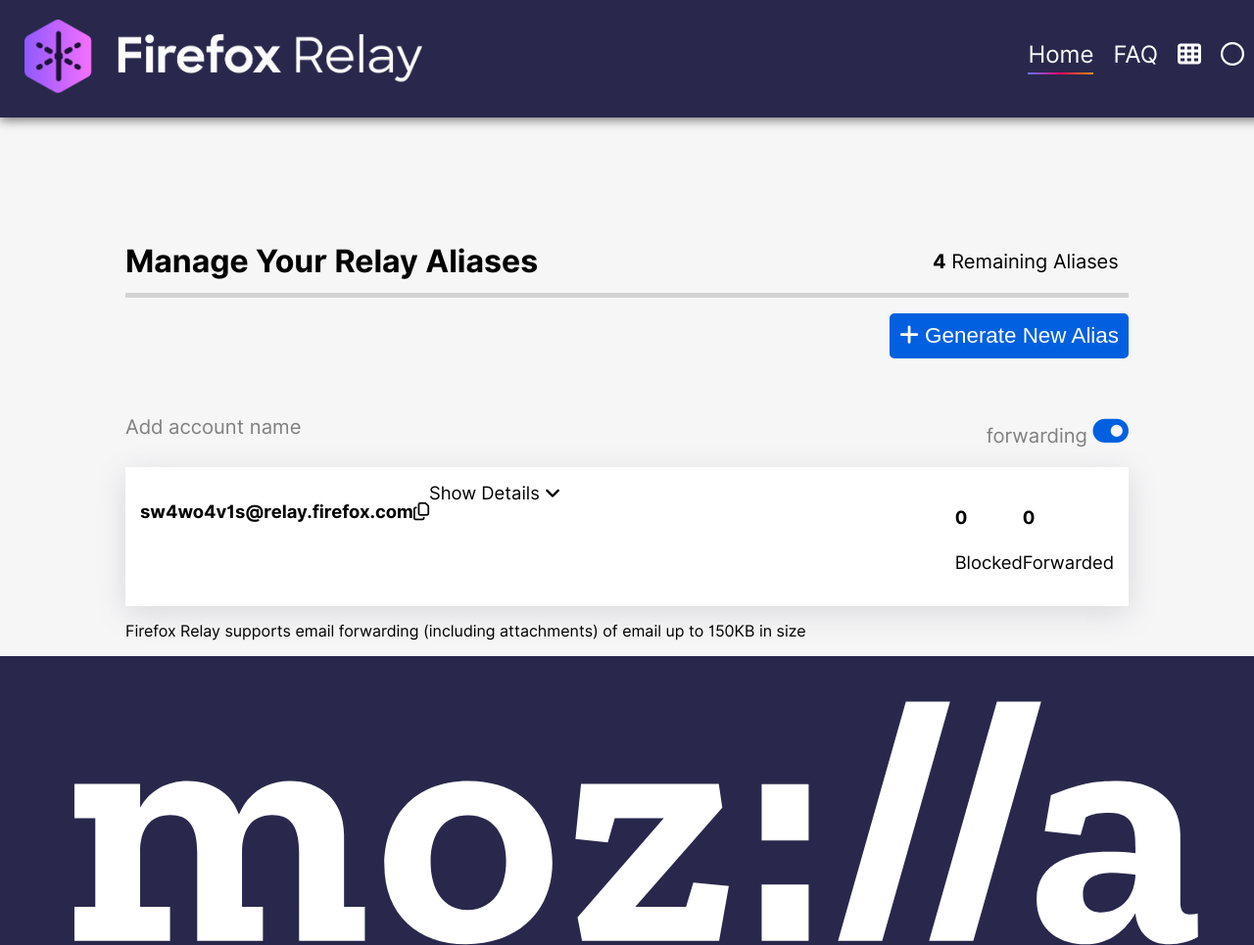
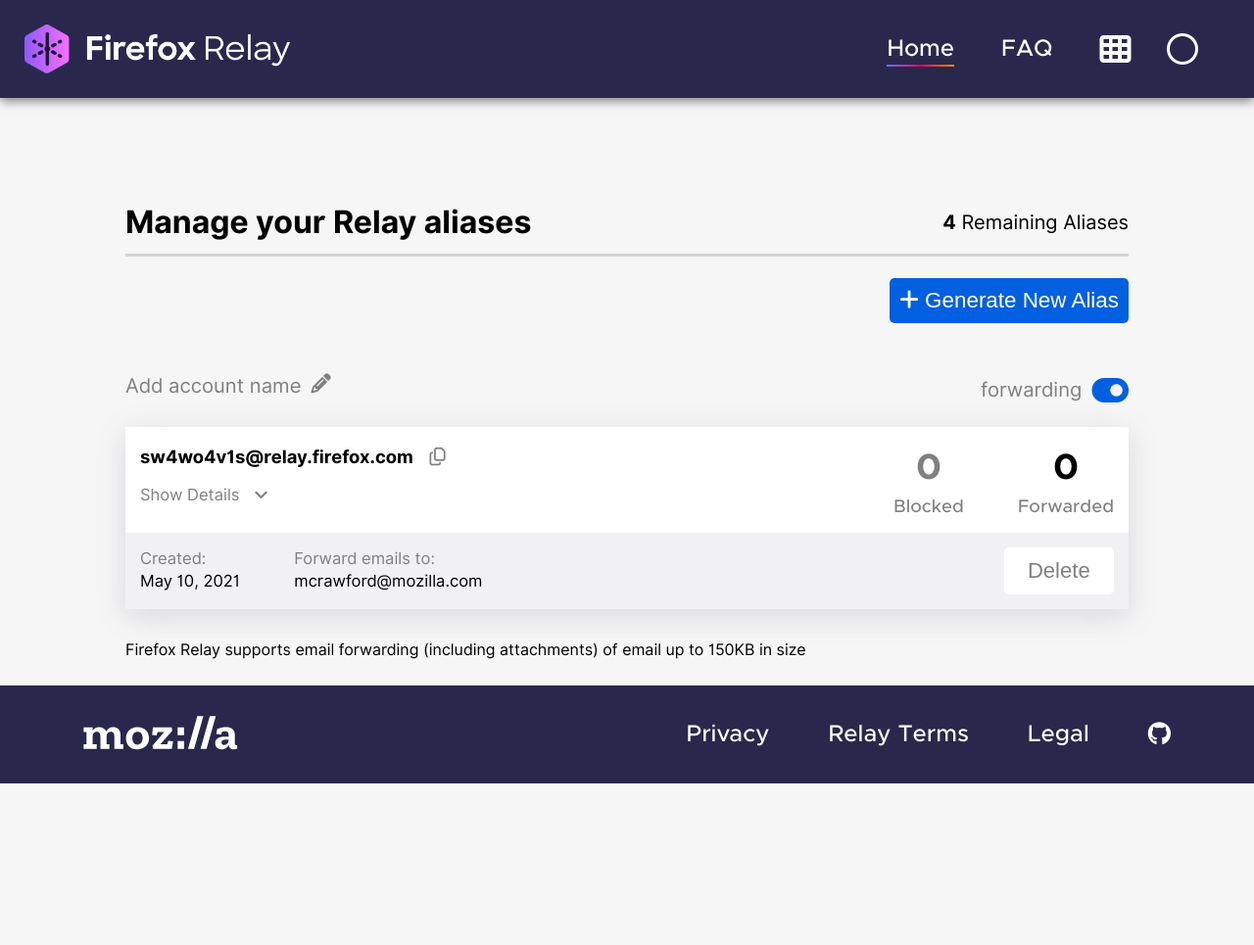
Before and after one commit to peetypeet5000/privacy-security-submission, a website: page index.html in a window 1280 px wide. Shown: the top 965 px of the page at 98% size. After the commit the page ends 800 px from the top, so only its background shows below. Drawn offline with Linux system fonts and the light colour scheme.

Commit message:
mostly complete styles

```diff
--- a/assets/styles.css
+++ b/assets/styles.css
@@ -16,54 +16,65 @@
 
 /* Put CSS Styles Here */
 
+/* Overall Styles */
+
 body {
     margin: 0px;
     font-family: "Inter UI", Helvetica Neue, Helvetica, Arial, sans-serif;
     background: rgb(246, 246, 247);
+    min-height: 100vh;
+    flex-direction: column;
 }
 
+.flex {
+    display: flex;
+}
+
+.grey {
+    color: grey;
+}
+
+.left-marg {
+    margin-left: .9em;
+}
+
+/* Header Styles */
+
 header {
+    justify-content: space-between;
+    font-family: var(--metropolis);
     background: rgb(41,40,76);
     box-shadow: 0px 3px 10px rgba(0, 0, 0, 0.5);
-    padding: 0px;
-    margin: 0px;
-    width: 100%;
-    height: 100px;
-    padding: 10px;
+    height: 50px;
+    padding: 25px;
 }
 
-.navbar {
-    display: flex;
-    flex-wrap: nowrap;
-    align-items: center;
-    width: 100%;
+.header-nav {
+    margin: auto 0 auto auto;
 }
 
-.logobox {
-    flex: 1 1 auto;
-}
-
-.logo {
-    margin-top: 10px;
-    height: 75px;
-    width: auto;
-    margin-left: 15px;
-}
-
-.navbar a {
-    flex: 0 0 auto;
-    vertical-align: middle;
-    margin-right: 20px;
+.header-nav a {
+    margin: auto 2em auto auto;
     font-size: 1.5em;
     text-decoration: none;
     color: white;
 }
 
-a.space {
-    flex: 1 1 70%;
+.logo {
+    height: 50px;
 }
 
-.navbar .active::after  {
+.header-buttons {
+    margin: auto .0 auto 0;
+}
+
+.header-buttons i {
+    margin: auto 1em auto auto;
+    color: white;
+    font-size: 2em;
+}
+
+.header-nav .active::after  {
     display: block;
     content: "";
     background: var(--navGradient);
@@ -73,50 +84,47 @@
     margin-top: 4px;
 }
 
+
 /* Body Styles */
 
 .content {
+    flex: 1;
     padding-left: 10vw;
     padding-right: 10vw;
 }
 
-.main-text {
-    margin-top: 100px;
-    width: 100%;
-    border-bottom: 5px solid lightgrey;
+.manage-bar {
+    margin-top: 10vh;
+    border-bottom: 3px solid lightgrey;
+    justify-content: space-between;
 }
 
-.main-text::after {
-    content: "";
-    clear: both;
-    display: table;
-  }
 
 .main-text h2 {
     font-size: 2em;
-    float: left;
     margin-bottom: 5px;
 }
 
 .main-text p {
     margin-top: 35px;
     font-size: 1.25em;
-    vertical-align: middle;
-    float: right;
-    width: 200px;
 }
 
 .main-text button {
     background-color: rgb(0, 96, 223);
+    transition: all .2s ease-in;
     border-radius: 5px;
     font-size: 1.4em;
     padding: 10px;
     border: none;
     color: white;
     float: right;
-    position: relative;
-    top: 100px;
-    left: 200px
+    margin-top: 1em;
+}
+
+.main-text button:hover {
+    background-color: rgb(0, 65, 149);
+    transition: all .2s ease-in;
 }
 
 .email {
@@ -127,48 +135,141 @@
 .email-header {
     color: grey;
     font-size: 1.1em;
+    justify-content: space-between;
 }
 
-.email-header::after {
-    content: "";
-    clear: both;
-    display: table;
+.email-header .up {
+    margin-right: .5em;
+    margin-top: .2em;
 }
 
-.add-account {
-    float: left;
+.add-acc i {
+    margin-left: .5em;
+    color: gray;
 }
 
-.forward {
-    float: right;
-}
 
 .forward i {
     color: rgb(0, 96, 223);
-    font-size: 1.6em;
+    font-size: 1.65em;
 }
 
+.below-text {
+    margin-top: 2em;
+}
+
+
+/* Email Box Styles */
 .email-container {
-    padding: 15px;
     background-color: white;
     box-shadow: rgba(100, 100, 111, 0.2) 0px 7px 29px 0px;
 }
 
-.main-stats {
-    display: flex;
+.relay-email p {
+    margin: .2em auto 1em auto;
 }
 
-.email-container .stat-numbers {
-    display: flex;
-    flex: 0 1 auto;
-    margin: auto 0 auto auto;
-}
-
-.stat-numbers .indiv-stat {
-    flex: 0 1 auto;
+.relay-email .small {
+    font-size: .9em;
 }
 
 
+.main-stats {
+    padding: 15px;
+    justify-content: space-between;
+}
+
+.indiv-stat h4 {
+    font-size: 2em;
+    margin: .25em auto .25em auto;
+}
+
+.indiv-stat p {
+    margin: .1em auto .1em auto;
+}
+
+
+.indiv-stat {
+    font-family: var(--metropolis);
+    flex-direction: column;
+    align-items: center;
+}
+
+.indiv-stat.left {
+    margin-left: 3em;
+}
+
+.expanded-stats {
+    background: rgb(241, 241, 243);
+    padding: 15px;
+    justify-content: space-between;
+    align-items: center;
+}
+
+.indiv-email-detail {
+    flex-direction: column;
+}
+
+.indiv-email-detail h6 {
+    font-size: .9em;
+    font-weight: normal;
+    margin: .2em auto .2em auto;
+}
+
+.indiv-email-detail p {
+    font-size: .9em;
+    margin: 0 0 0 0;
+}
+
+.indiv-email-detail.left {
+    margin-left: 3em;
+}
+
+.delete-button {
+    background-color: white;
+    color: grey;
+    transition: all .2s ease-in;
+    border-radius: 5px;
+    font-size: 1.2em;
+    padding: .5em 1.1em .5em 1.1em;
+    border: none;
+}
+
+.delete-button:hover {
+    background-color: red;
+    transition: all .2s ease-in;
+    color: white;
+}
+
+
+
+
+/* Footer Styles */
+
 footer {
+    padding: 25px;
     background: rgb(41,40,76);
+    display: flex;
+    justify-content: space-between;
+    height: 50px;
+    font-family: var(--metropolis);
 }
+
+nav.footer-ele {
+    display: flex;
+    justify-content: center;
+}
+
+.footer-ele a {
+    margin-right: 20px;
+    color: white;
+    text-decoration: none;
+    font-size: 1.5em;
+    margin: auto 2.5em auto auto;
+}
+
+
+img.footer-ele {
+    max-height: 50px;
+    margin-left: 50px;
+}
--- a/index.html
+++ b/index.html
@@ -11,7 +11,7 @@
     <link rel="stylesheet" href="assets/styles.css">
 </head>
 
-<body>
+<body class="flex">
     <!-- Put HTML Here -->
 
     <!--
@@ -21,57 +21,67 @@
     <script src="https://kit.fontawesome.com/4c55e184d1.js" crossorigin="anonymous"></script>
     <script src="assets/app.js"></script>
 
-    <header>
-        <nav class="navbar">
-            <a class="logobox" href="#"><img class="logo" src="/assets/img/logo-relay.png" alt="Firefox Relay Logo"></a>
-            <a hreef="#" class="space"></a>
+    <header class="flex">
+        <img class="logo" src="/assets/img/logo-relay.png" alt="Firefox Relay Logo">
+        <nav class="header-nav flex">
             <a href="#" class="active">Home</a>
             <a href="#">FAQ</a>
+        </nav>
+        <div class="header-buttons">
             <a href="#"><i class="fas fa-th"></i></a>
             <a href="#"><i class="far fa-circle"></i></a>
-        </nav>
+        </div>
     </header>
 
     <div class="content">
 
         <div class="main-text">
-            <h2>Manage Your Relay Aliases</h2>
-            <p><b>4</b> Remaining Aliases</p>
+            <div class="manage-bar flex">
+                <h2>Manage your Relay aliases</h2>
+                <p><b>4</b> Remaining Aliases</p>
+            </div>
             <button type="button"><i class="fas fa-plus"></i>  Generate New Alias</button>
         </div>
 
         <div class="email">
-            <div class="email-header">
-                <p class="add-account">Add account name</p>
-                <p class="forward">forwarding  <i class="fas fa-toggle-on"></i></p>
+            <div class="email-header flex">
+                <p class="add-acc flex">Add account name <i class="fas fa-pencil-alt"></i></p>
+                <p class="forward flex"><span class="up">forwarding</span>   <i class="fas fa-toggle-on"></i></p>
             </div>
 
             <div class="email-container">
-                <div class="main-stats">
-                    <div>
-                        <p><b>sw4wo4v1s@relay.firefox.com<i class="far fa-copy"></i></b></p>
+                <div class="main-stats flex">
+                    <div class="relay-email">
+                        <p><b>sw4wo4v1s@relay.firefox.com<i class="far fa-copy grey left-marg"></i></b></p>
+                        <div class="small grey">Show Details<i class="fas fa-angle-down left-marg"></i></div>
                     </div>
 
-                    <div>Show Details <i class="fas fa-angle-down"></i></div>
-
-                    <div class="stat-numbers">
-                        <div class="indiv-stat">
-                            <div>
-                                <h4>0</h4>
-                            </div>
-                            <div>
-                                <p>Blocked</p>
-                            </div>
+                    <div class="stat-numbers flex">
+                        <div class="indiv-stat flex">
+                            <h4 class="grey">0</h4>
+                            <p class="grey">Blocked</p>
                         </div>
 
-                        <div class="indiv-stat">
-                            <div>
-                                <h4>0</h4>
-                            </div>
-                            <div>
-                                <p>Forwarded</p>
-                            </div>
+                        <div class="indiv-stat flex left">
+                            <h4>0</h4>
+                            <p class="grey">Forwarded</p>
                         </div>
+                    </div>
+
+                </div>
+                <div class="expanded-stats flex">
+                    <div class="email-detail flex">
+                        <div class="indiv-email-detail flex">
+                            <p class="grey">Created:</p>
+                            <h6>May 10, 2021</h6>
+                        </div>
+                        <div class="indiv-email-detail flex left">
+                            <p class="grey">Forward emails to:</p>
+                            <h6>mcrawford@mozilla.com</h6>
+                        </div>
+                    </div>
+                    <div>
+                        <button class="delete-button" type="button">Delete</button>
                     </div>
 
                 </div>
@@ -79,21 +89,21 @@
             </div>
         </div>
 
-        <div>
+        <div class="below-text">
             <p>Firefox Relay supports email forwarding (including attachments) of email up to 150KB in size</p>
         </div>
 
     </div>
 
     <footer>
-        <img src="/assets/img/logo-mozilla.svg" alt="Mozilla Logo">
+        <img class="footer-ele" src="/assets/img/logo-mozilla.svg" alt="Mozilla Logo">
 
-        <ul>
-            <li>Privacy</li>
-            <li>Relay Terms</li>
-            <li>Legal</li>
-            <li><i class="fab fa-github"></i></li>
-        </ul>
+        <nav class="footer-ele">
+            <a href="#">Privacy</a>
+            <a href="#">Relay Terms</a>
+            <a href="#">Legal</a>
+            <a href="#"><i class="fab fa-github"></i></a>
+        </nav>
     </footer>
 </body>
 
```
